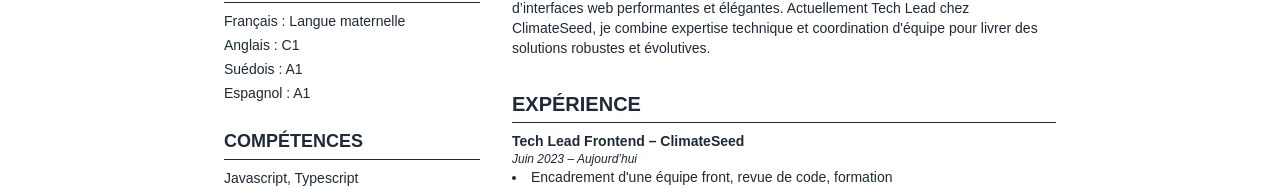
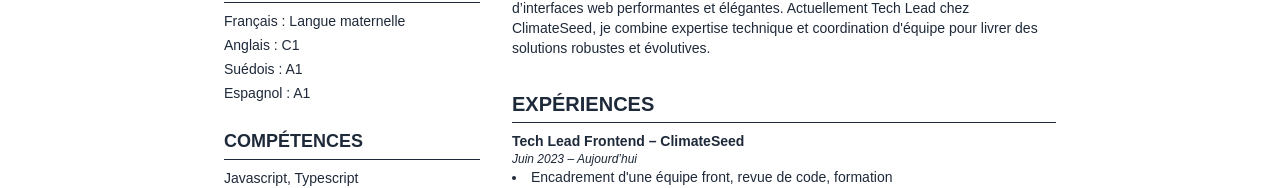
Before and after one commit to JulienMalcouronne/my-interactive, a Next.js app: page /resume in a window 1280 px wide. Shown: the part 360-548 px from the top of the page. Built offline with nearby package versions, Linux system fonts and the light colour scheme.

Commit message:
fix: typo

```diff
--- a/src/app/resume/page.tsx
+++ b/src/app/resume/page.tsx
@@ -70,7 +70,7 @@ export default function Resume() {
                     </section>
 
                     <section>
-                        <h2 className="text-xl font-semibold border-b pb-1 mb-2 uppercase">Expérience</h2>
+                        <h2 className="text-xl font-semibold border-b pb-1 mb-2 uppercase">Expériences</h2>
                         <div className="space-y-4 text-sm">
                             <div>
                                 <h3 className="font-bold">Tech Lead Frontend – ClimateSeed</h3>
```
